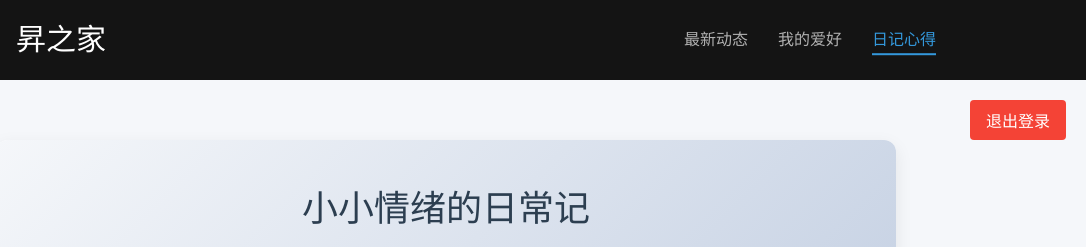
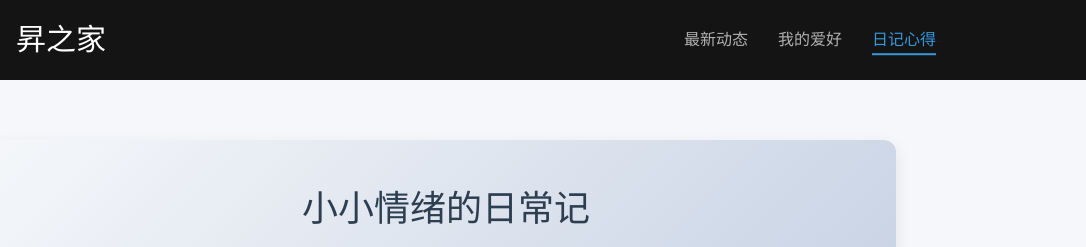
Before and after one commit to liyuansheng1998/shengzhijia, a plain HTML site: page diary-1.html in a window 1280 px wide. Shown: the top 247 px of the page, 194-1280 px from the left. Drawn offline with Linux system fonts and the light colour scheme; sample sign-in values are in the browser's storage; a web font is replaced by a local one.

Commit message:
移除diary-1.html中的退出登录按钮

```diff
--- a/diary-1.html
+++ b/diary-1.html
@@ -610,34 +610,7 @@
         window.location.href = 'login.html';
       }
 
-      // 添加登出按钮到页面
-      const logoutDiv = document.createElement('div');
-      logoutDiv.style.cssText = `
-        position: fixed;
-        top: 100px;
-        right: 20px;
-        z-index: 1000;
-      `;
-
-      const logoutButton = document.createElement('button');
-      logoutButton.textContent = '退出登录';
-      logoutButton.style.cssText = `
-        background-color: #f44336;
-        color: white;
-        border: none;
-        padding: 8px 16px;
-        border-radius: 4px;
-        cursor: pointer;
-        font-size: 16px;
-      `;
-
-      logoutButton.addEventListener('click', function() {
-        localStorage.removeItem('userType');
-        window.location.href = 'login.html';
-      });
-
-      logoutDiv.appendChild(logoutButton);
-      document.body.appendChild(logoutDiv);
+      // 登录状态检查已完成，无需显示退出登录按钮
 
       // 如果是游客模式，隐藏所有写入相关的功能
       if (userType === 'visitor') {
```
